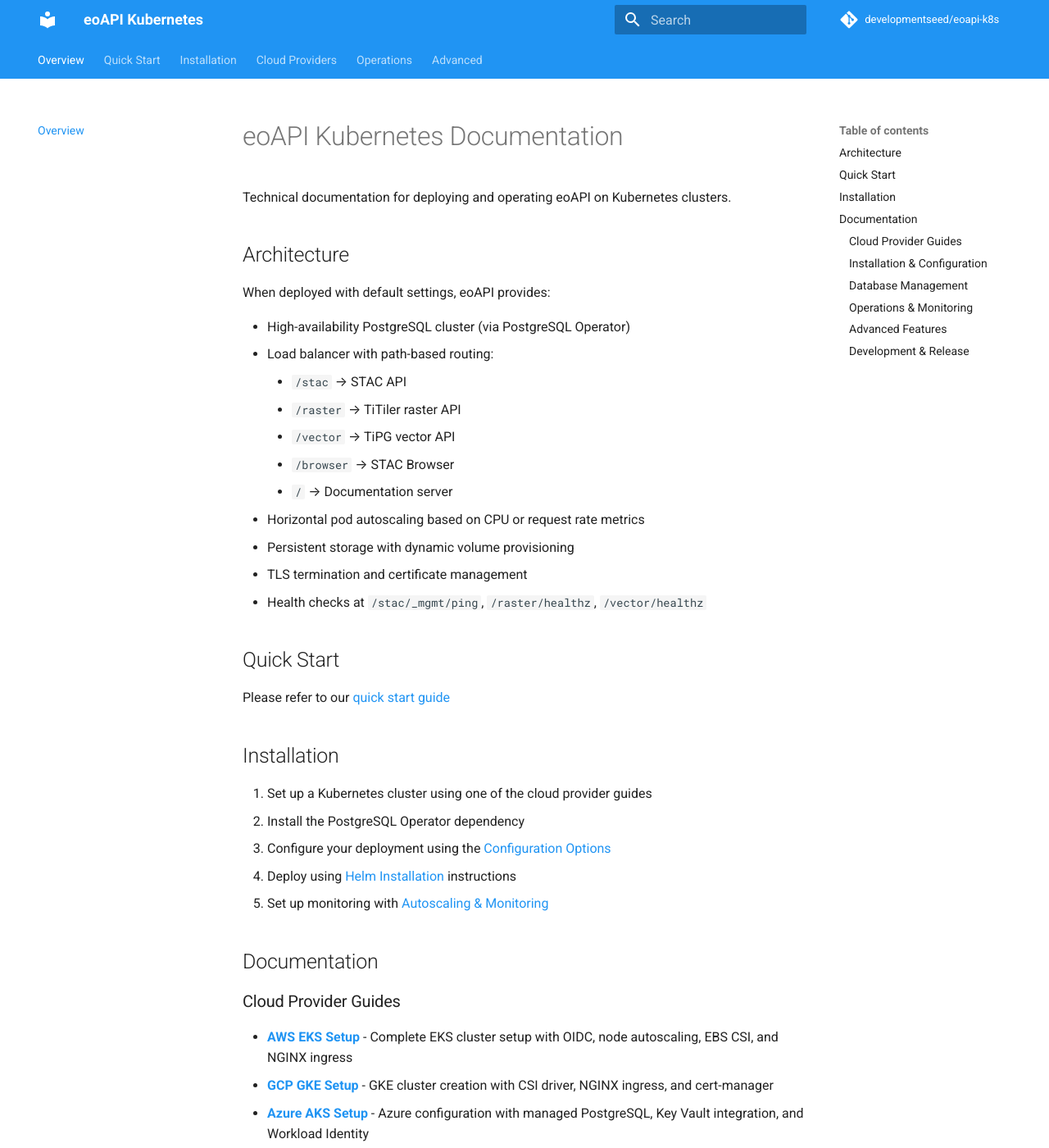
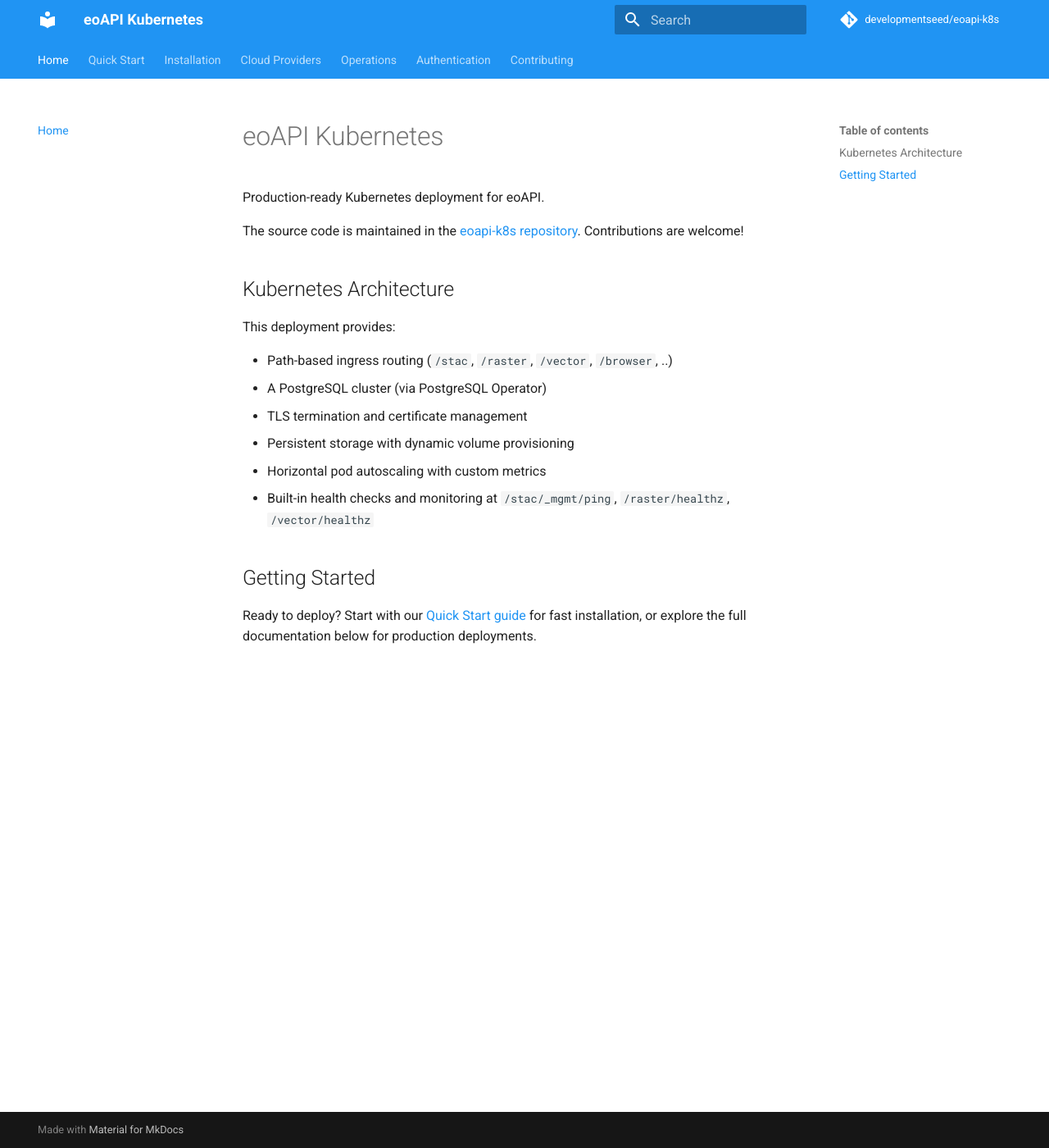
Before and after one commit to developmentseed/eoapi-k8s, an MkDocs documentation site: the page built from docs/index.md, in a window 1280 px wide and 1400 px high. Shown: the whole window at 82% size. Built offline with MkDocs 1.6.1 and Material for MkDocs 9.7.7, drawn with Linux system fonts in a browser that asks for light colours; comment, search, counter and statistics services are not loaded; some of the changed text lies outside the part shown.

Commit message:
Clearer structure on overview and advanced page.

```diff
--- a/docs/index.md
+++ b/docs/index.md
@@ -1,65 +1,28 @@
 ---
-title: "eoAPI Kubernetes Documentation"
-description: "Technical documentation for deploying and operating eoAPI on Kubernetes clusters"
+title: "eoAPI Kubernetes"
+description: "Production-ready Kubernetes deployment"
 external_links:
-  - name: "Main eoapi Repository"
-    url: "https://github.com/developmentseed/eoapi"
   - name: "eoapi-k8s Repository"
     url: "https://github.com/developmentseed/eoapi-k8s"
 ---
 
-# eoAPI Kubernetes Documentation
+# eoAPI Kubernetes
 
-Technical documentation for deploying and operating eoAPI on Kubernetes clusters.
+Production-ready Kubernetes deployment for eoAPI.
 
-## Architecture
+The source code is maintained in the [eoapi-k8s repository](https://github.com/developmentseed/eoapi-k8s). Contributions are welcome!
 
-When deployed with default settings, eoAPI provides:
+## Kubernetes Architecture
 
-- High-availability PostgreSQL cluster (via PostgreSQL Operator)
-- Load balancer with path-based routing:
-    - `/stac` → STAC API
-    - `/raster` → TiTiler raster API
-    - `/vector` → TiPG vector API
-    - `/browser` → STAC Browser
-    - `/` → Documentation server
-- Horizontal pod autoscaling based on CPU or request rate metrics
+This deployment provides:
+
+- Path-based ingress routing (`/stac`, `/raster`, `/vector`, `/browser`, ..)
+- A PostgreSQL cluster (via PostgreSQL Operator)
+- TLS termination and certificate management
 - Persistent storage with dynamic volume provisioning
-- TLS termination and certificate management
-- Health checks at `/stac/_mgmt/ping`, `/raster/healthz`, `/vector/healthz`
+- Horizontal pod autoscaling with custom metrics
+- Built-in health checks and monitoring at `/stac/_mgmt/ping`, `/raster/healthz`, `/vector/healthz`
 
-## Quick Start
+## Getting Started
 
-Please refer to our [quick start guide](./quick-start.md)
-
-## Installation
-
-1. Set up a Kubernetes cluster using one of the cloud provider guides
-2. Install the PostgreSQL Operator dependency
-2. Configure your deployment using the [Configuration Options](./configuration.md)
-3. Deploy using [Helm Installation](./helm-install.md) instructions
-4. Set up monitoring with [Autoscaling & Monitoring](./autoscaling.md)
-
-## Documentation
-
-### Cloud Provider Guides
-- **[AWS EKS Setup](./aws-eks.md)** - Complete EKS cluster setup with OIDC, node autoscaling, EBS CSI, and NGINX ingress
-- **[GCP GKE Setup](./gcp-gke.md)** - GKE cluster creation with CSI driver, NGINX ingress, and cert-manager
-- **[Azure AKS Setup](./azure.md)** - Azure configuration with managed PostgreSQL, Key Vault integration, and Workload Identity
-
-### Installation & Configuration
-- **[Configuration Options](./configuration.md)** - Complete reference for Helm values, database types, ingress setup, and service configuration
-- **[Manual Helm Installation](./helm-install.md)** - Step-by-step Helm deployment process with custom configurations
-- **[Unified Ingress Configuration](./unified-ingress.md)** - NGINX and Traefik ingress setup with TLS and cert-manager integration
-
-### Database Management
-- **[Data Management](./manage-data.md)** - Loading STAC collections and items into PostgreSQL using pypgstac
-
-### Operations & Monitoring
-- **[Autoscaling & Monitoring](./autoscaling.md)** - HPA setup with custom metrics, Grafana dashboards, Prometheus configuration, and load testing
-
-### Advanced Features
-- **[STAC Auth Proxy Integration](./stac-auth-proxy.md)** - Service-specific ingress control for authenticated STAC access
-
-### Development & Release
-- **[Release Workflow](./release.md)** - Chart versioning, GitHub releases, and Helm repository publishing process
+Ready to deploy? Start with our [Quick Start guide](./quick-start.md) for fast installation, or explore the full documentation below for production deployments.
--- a/mkdocs.yml
+++ b/mkdocs.yml
@@ -23,7 +23,7 @@
 site_dir: site
 
 nav:
-  - Overview: index.md
+  - Home: index.md
   - Quick Start: quick-start.md
   - Installation:
       - Helm Installation: helm-install.md
@@ -36,8 +36,9 @@
   - Operations:
       - Data Management: manage-data.md
       - Autoscaling & Monitoring: autoscaling.md
-  - Advanced:
+  - Authentication:
       - STAC Auth Proxy: stac-auth-proxy.md
+  - Contributing:
       - Release Workflow: release.md
 
 markdown_extensions:
```
Also changed, not shown: README.md (+1 -1 lines), docs/release.md (+1 -1 lines), docs/stac-auth-proxy.md (+2 -2 lines).
